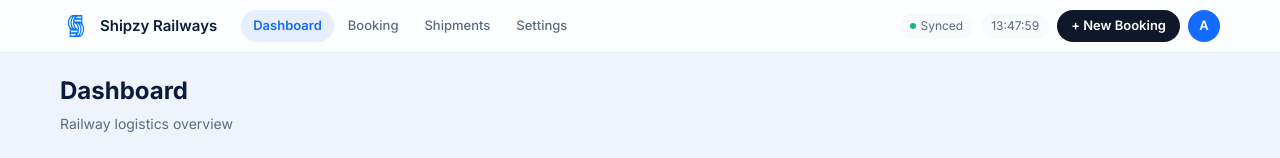
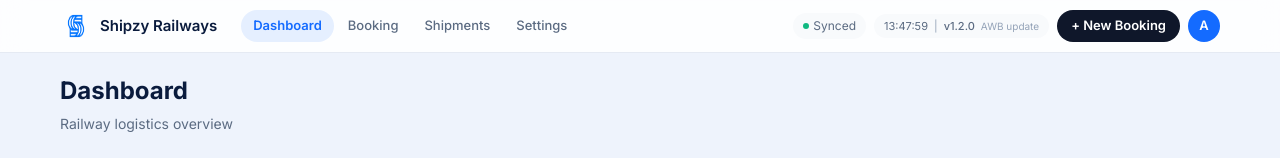
Before and after one commit to ab-shipzy/shipzy-railways, a Next.js app: page / in a window 1280 px wide. Shown: the top 158 px of the page. Built offline with nearby package versions, Linux system fonts and the light colour scheme; no server answers.

Commit message:
Add version info near clock

```diff
--- a/app/Sidebar.js
+++ b/app/Sidebar.js
@@ -60,8 +60,11 @@ export default function Sidebar({ children }) {
               <span style={{ width: 6, height: 6, borderRadius: 3, background: '#10b981' }} />
               Synced
             </div>
-            <div style={{ fontSize: 12, color: '#5b6b82', padding: '4px 10px', background: '#f8fafc', borderRadius: 16 }}>
-              {time}
+            <div style={{ fontSize: 11, color: '#5b6b82', padding: '4px 10px', background: '#f8fafc', borderRadius: 16, display: 'flex', alignItems: 'center', gap: 6 }}>
+              <span>{time}</span>
+              <span style={{ color: '#94a3b8' }}>|</span>
+              <span style={{ fontWeight: 500 }}>v1.2.0</span>
+              <span style={{ fontSize: 10, color: '#94a3b8' }}>AWB update</span>
             </div>
             <Link href="/booking" style={{
               background: '#0f172a', color: '#fff', padding: '6px 14px', borderRadius: 16,
```
